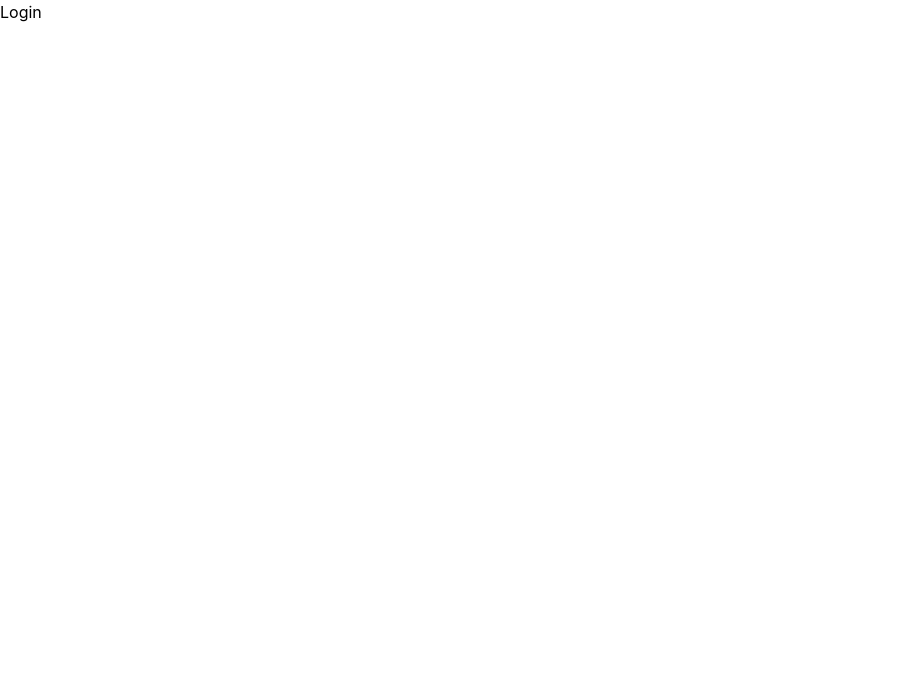
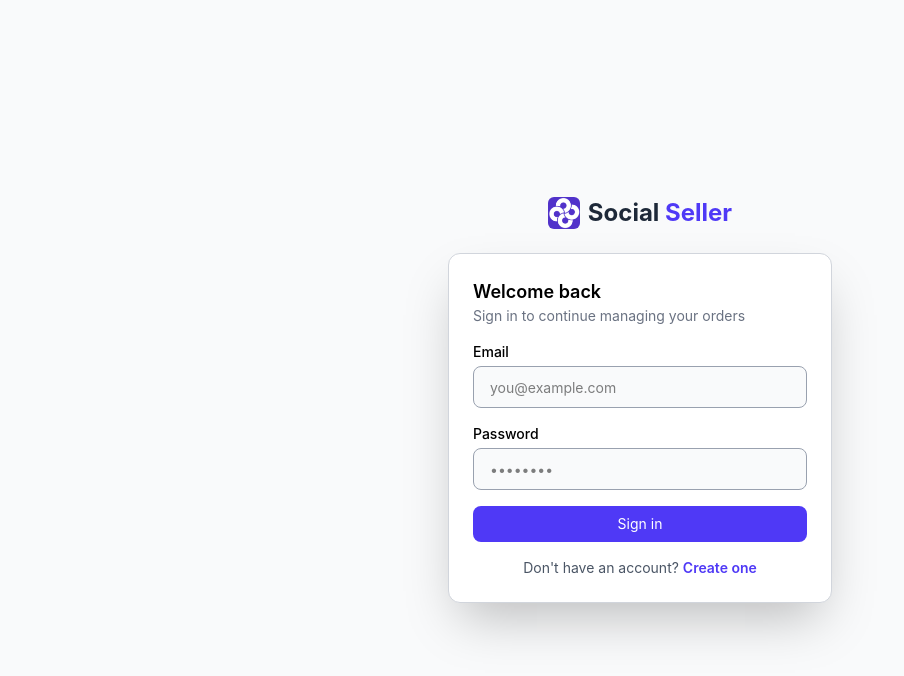
Before and after one commit to kajolsinghme/SocialSeller, a React (Vite) app in the folder frontend/: page /login in a window 1280 px wide. Shown: the top 676 px of the page, without its empty margins (0-904 px from the left). Built offline with nearby package versions, Linux system fonts and the light colour scheme.

Commit message:
feat: implement authentication service; add login and signup functionality; update Login and Signup components

```diff
--- a/frontend/src/App.jsx
+++ b/frontend/src/App.jsx
@@ -1,12 +1,14 @@
 import { Routes, Route } from "react-router-dom";
 import Login from "./pages/Login";
 import Signup from "./pages/Signup";
+import Dashboard from "./pages/Dashboard";
 
 const App = () => {
   return (
     <Routes>
       <Route path="/login" element={<Login />} />
       <Route path="/signup" element={<Signup />} />
+      <Route path="/" element={<Dashboard/>}/>
     </Routes>
   );
 };
--- /dev/null
+++ b/frontend/src/pages/Dashboard.jsx
@@ -0,0 +1,10 @@
+const Dashboard = () => {
+  return (
+    <div>
+      <h1>Dashboard</h1>
+      <p>Welcome to Social Seller</p>
+    </div>
+  );
+};
+
+export default Dashboard;
--- a/frontend/src/pages/Login.jsx
+++ b/frontend/src/pages/Login.jsx
@@ -1,7 +1,118 @@
+import { useState } from "react";
+import { Link } from "react-router-dom";
+import { login } from "../services/auth.service";
+import { useNavigate } from "react-router-dom";
+
 const Login = () => {
+  const [formData, setFormData] = useState({
+    email: "",
+    password: "",
+  });
+  const [loading, setLoading] = useState(false);
+  const [error, setError] = useState("");
+  const [success, setSuccess] = useState("");
+
+  const navigate = useNavigate()
+
+  const handleChange = (e) => {
+    setFormData((prev) => ({ ...prev, [e.target.name]: e.target.value }));
+  };
+
+  const handleSubmit = async (e) => {
+    e.preventDefault();
+
+    console.log(formData);
+
+    try {
+      setLoading(true);
+      setError("");
+      setSuccess("");
+
+      await login(formData);
+      // console.log(response.data)
+      setSuccess("Logged in successfully");
+
+      setFormData({ email: "", password: "" });
+
+      navigate("/dashboard")
+
+    } catch (error) {
+      console.log(error);
+      setError(error.response?.data?.message || "Something went wrong");
+    } finally {
+      setLoading(false);
+    }
+  };
+
   return (
-    <div>Login</div>
-  )
-}
+    <div className="w-screen bg-gray-50 min-h-screen flex flex-col justify-center items-center gap-6">
+      <div className="flex flex-row gap-2 justify-center items-center">
+        <img
+          src="./social_seller_logo.png"
+          alt="logo"
+          className="w-8 h-8 rounded-md"
+        />
+        <h1 className="text-2xl text-gray-800 font-bold">
+          Social <span className="text-indigo-600">Seller</span>
+        </h1>
+      </div>
+      <div className="w-full max-w-sm rounded-xl bg-white p-6 border border-gray-300 shadow-2xl">
+        <h1 className="font-semibold text-lg">Welcome back</h1>
+        <p className="text-sm mb-4 text-gray-500">
+          Sign in to continue managing your orders
+        </p>
 
-export default Login
+        {error && <p className="text-sm text-red-500 mb-3">{error}</p>}
+
+        {success && <p className="text-sm text-green-600 mb-3">{success}</p>}
+
+        <form onSubmit={handleSubmit} className="space-y-4">
+          <div>
+            <label className="mb-1 font-medium block text-sm">Email</label>
+            <input
+              type="email"
+              name="email"
+              value={formData.email}
+              onChange={handleChange}
+              placeholder="you@example.com"
+              required
+              className="w-full border border-gray-400 px-4 py-2 bg-gray-50 rounded-lg outline-none focus:ring-2 focus:ring-indigo-500 placeholder:text-sm "
+            />
+          </div>
+          <div>
+            <label className="mb-1 font-medium block text-sm">Password</label>
+            <input
+              type="password"
+              name="password"
+              value={formData.password}
+              onChange={handleChange}
+              placeholder="••••••••"
+              required
+              className="w-full border border-gray-400 px-4 py-2 bg-gray-50 rounded-lg outline-none focus:ring-2 focus:ring-indigo-500 placeholder:text-sm "
+            />
+          </div>
+
+          <button
+            type="submit"
+            disabled={loading}
+            className="bg-indigo-600 w-full p-2 rounded-lg text-sm text-white cursor-pointer hover:bg-indigo-700"
+          >
+            {loading ? "Signing in...": "Sign in"}
+          </button>
+        </form>
+
+        <p className="mt-4 text-center text-sm text-gray-600">
+          Don't have an account?{" "}
+          <Link
+            to="/signup"
+            className="text-md font-semibold text-indigo-600 hover:underline"
+          >
+            Create one
+          </Link>
+        </p>
+      </div>
+    </div>
+  );
+};
+
+export default Login;
--- a/frontend/src/pages/Signup.jsx
+++ b/frontend/src/pages/Signup.jsx
@@ -1,5 +1,6 @@
 import { useState } from "react";
 import { Link } from "react-router-dom";
+import { signup } from "../services/auth.service";
 
 const Signup = () => {
   const [formData, setFormData] = useState({
@@ -7,17 +8,34 @@ const Signup = () => {
     email: "",
     password: "",
   });
+  const [loading, setLoading] = useState(false);
+  const [error, setError] = useState("");
+  const [success, setSuccess] = useState("");
 
   const handleChange = (e) => {
     setFormData((prev) => ({ ...prev, [e.target.name]: e.target.value }));
   };
 
   const handleSubmit = async (e) => {
-    e.preventDefault()
+    e.preventDefault();
 
-    console.log(formData)
+    console.log(formData);
 
+    try {
+      setLoading(true);
+      setError("");
+      setSuccess("");
 
+      await signup(formData);
+      setSuccess("Account created successfully");
+
+      setFormData({ name: "", email: "", password: "" });
+    } catch (error) {
+      console.log(error);
+      setError(error.response?.data?.message || "Something went wrong");
+    } finally {
+      setLoading(false);
+    }
   };
 
   return (
@@ -33,10 +51,23 @@ const Signup = () => {
         </h1>
       </div>
       <div className="w-full max-w-sm rounded-xl bg-white p-6 border border-gray-300 shadow-2xl">
-        <h1 className="font-semibold text-lg">Welcome back</h1>
+        <h1 className="font-semibold text-lg">Create your account</h1>
         <p className="text-sm mb-4 text-gray-500">
           Sign up to start managing your orders
         </p>
+
+        {error && (
+          <p className="text-sm text-red-500 mb-3">
+            {error}
+          </p>
+        )}
+
+        {success && (
+          <p className="text-sm text-green-600 mb-3">
+            {success}
+          </p>
+        )}
+
         <form onSubmit={handleSubmit} className="space-y-4">
           <div>
             <label className="mb-1 font-medium block text-sm">Name</label>
@@ -46,37 +77,41 @@ const Signup = () => {
               value={formData.name}
               onChange={handleChange}
               placeholder="John Doe"
+              required
               className="w-full border border-gray-400 px-4 py-2 bg-gray-50 rounded-lg outline-none focus:ring-2 focus:ring-indigo-500 placeholder:text-sm "
             />
           </div>
           <div>
             <label className="mb-1 font-medium block text-sm">Email</label>
             <input
-              type="text"
+              type="email"
               name="email"
               value={formData.email}
               onChange={handleChange}
               placeholder="you@example.com"
+              required
               className="w-full border border-gray-400 px-4 py-2 bg-gray-50 rounded-lg outline-none focus:ring-2 focus:ring-indigo-500 placeholder:text-sm "
             />
           </div>
           <div>
             <label className="mb-1 font-medium block text-sm">Password</label>
             <input
-              type="text"
+              type="password"
               name="password"
               value={formData.password}
               onChange={handleChange}
               placeholder="••••••••"
+              required
               className="w-full border border-gray-400 px-4 py-2 bg-gray-50 rounded-lg outline-none focus:ring-2 focus:ring-indigo-500 placeholder:text-sm "
             />
           </div>
 
           <button
             type="submit"
+            disabled={loading}
             className="bg-indigo-600 w-full p-2 rounded-lg text-sm text-white cursor-pointer hover:bg-indigo-700"
           >
-            Sign up
+            {loading ? "Creating account..." : "Sign up"}
           </button>
         </form>
 
--- /dev/null
+++ b/frontend/src/services/auth.service.js
@@ -0,0 +1,14 @@
+import axios from 'axios'
+
+const API = axios.create({
+    baseURL: "http://localhost:4000/api/auth"
+})
+
+export const signup = (data) => {
+    return API.post("/signup", data)
+}
+
+
+export const login = (data) => {
+    return API.post("/login", data)
+}
```
Also changed, not shown: 1 other file (tests, documents, lock files or other folders).
